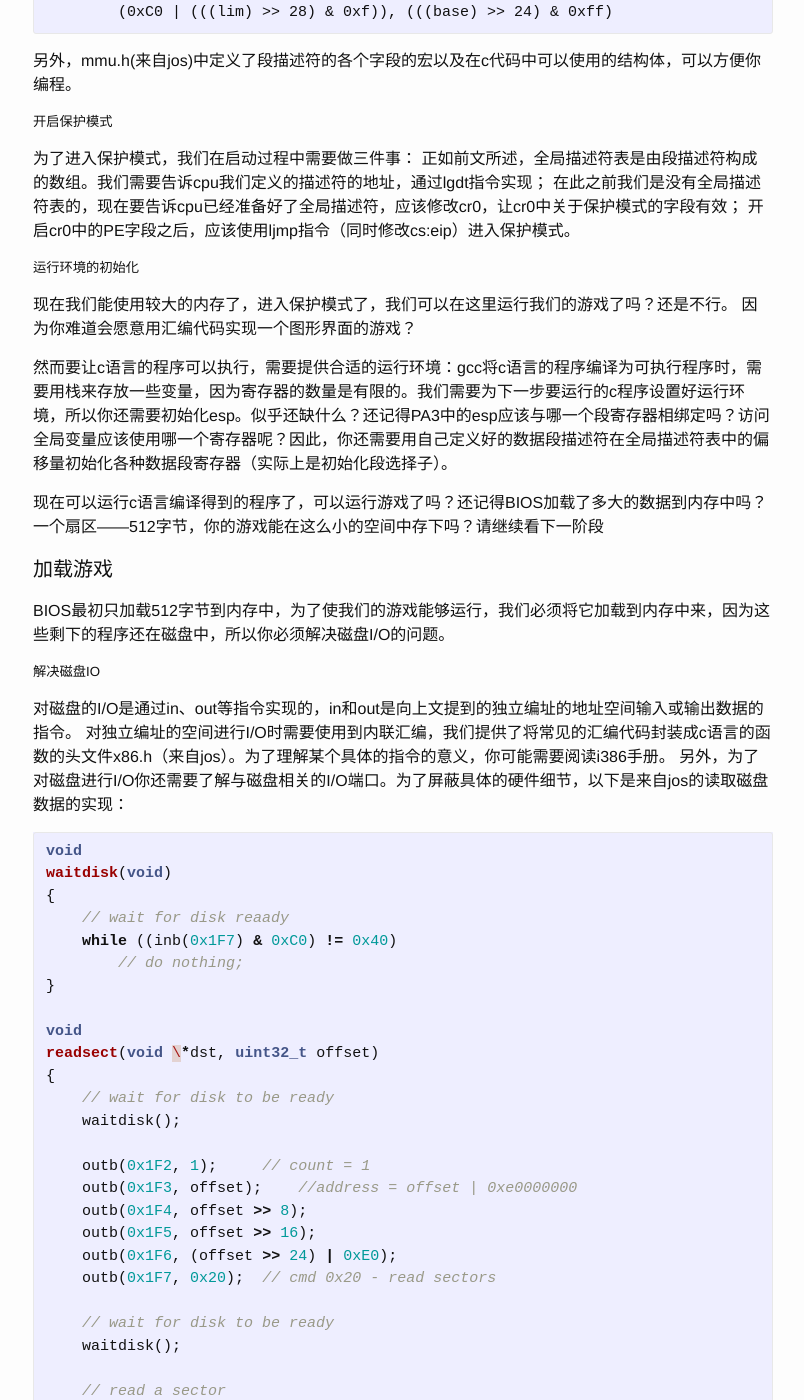
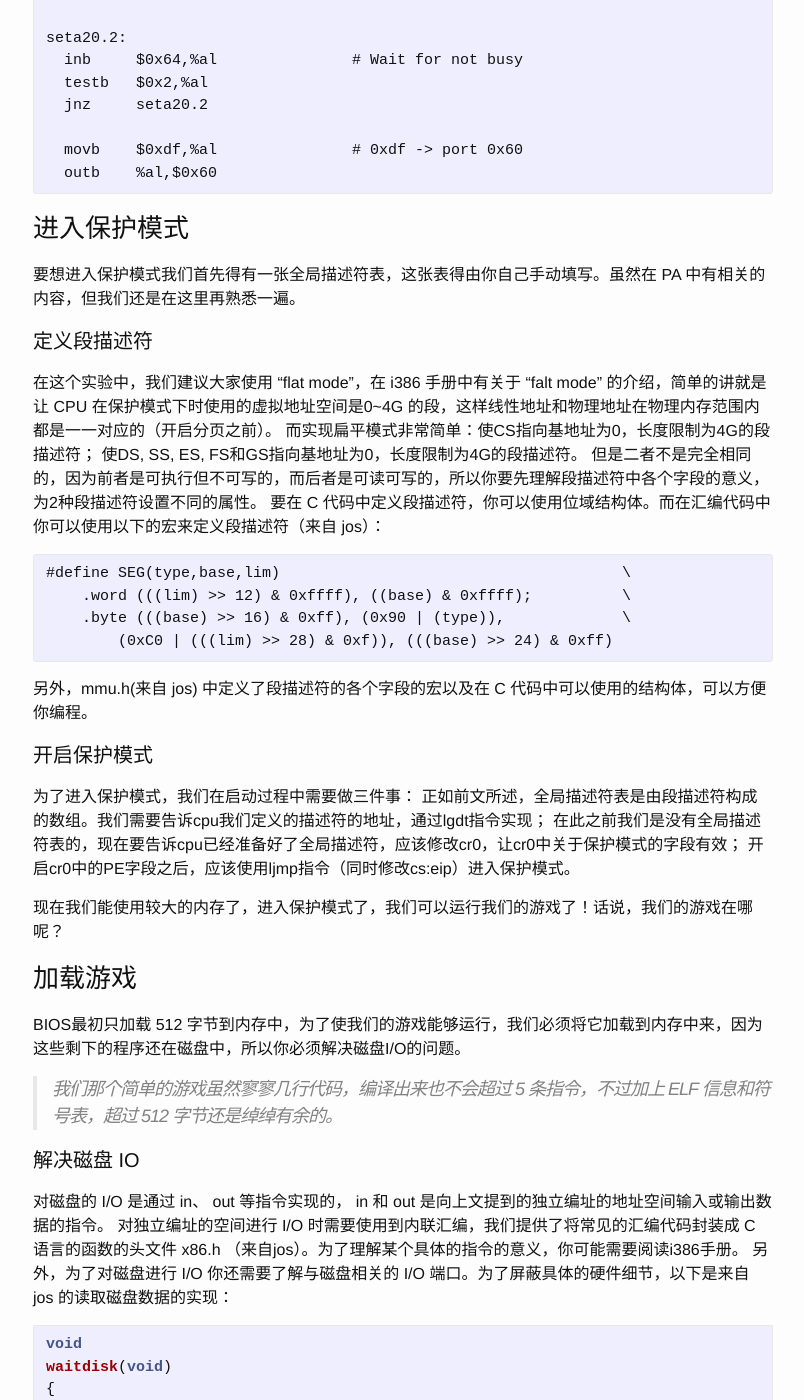
Before and after one commit to Wonicon/nju-oslab-lecture, a Jekyll site: the page built from _posts/2016-02-24-lab-01.md, in a window 1280 px wide and 1400 px high, scrolled down 2389 px. Shown: the whole window, without its empty margins (237-1041 px from the left). Built offline with Jekyll 4.4.1, drawn with Linux system fonts in a browser that asks for light colours; Markdown is read by kramdown in place of the engine named in the settings; comment, search, counter and statistics services are not loaded; some of the changed text lies outside the part shown.

Commit message:
Update phase 1

````diff
--- a/_posts/2016-02-24-lab-01.md
+++ b/_posts/2016-02-24-lab-01.md
@@ -1,9 +1,34 @@
 ---
 layout: post
-title: Lab 01
+title: Lab 01 （建设中）
 ---
 
-## 背景知识
+## 游戏
+
+在正式开始实验之前，我们要介绍一位贯穿整个实验始终的朋友：**游戏**。
+
+操作系统**内核**本身不产生价值，它是一个纯粹的支撑软件，是由其管理的应用程序们给予了它存在的意义，作为参照，可以了解下 Linux kernel 和 GNU\Linux 以及 Android 的关系。所以，为了让我们的内核可堪一用，需要为它提供一些应用程序，即我们的游戏，同时我们也将用这个游戏体验从无操作系统到有操作系统的过渡。
+
+这个游戏需要你们自行编写，它的最终形态是一个用 C 编写，运行在 i386 上的程序，能够响应按键，输出图形，有一定的交互逻辑。罗马不是一天建成的，所以不要为了写出一个酷炫的游戏而耽误太多时间，我们现在只需要一个足够简单的起点，毕竟实验刚开始是一片洪荒，连框架代码都没有，如果游戏代码太复杂，很可能很难跑起来。随着我们的内核逐步完善，你们的游戏的功能将越来越丰富，也越来越模块化。下面是我们推荐的游戏起点：
+
+```c
+// file: game.c
+int main(void)
+{
+  while (1) ;
+  return 0;
+}
+```
+
+嗯，虽然这看起来根本不是个游戏，但是不用担心，等你们真的能把上述代码在 QEMU 里跑起来时，才是放开手脚、解放想象力的时候。
+
+> 注意，不要在游戏设计上花费太多心思，只需要有图形显示，以及键盘交互即可，最好有时间概念。一些简单的例子如：贪吃蛇，打砖块，拼图，推箱子。
+
+下面我们开始实验，为了让你对实验的流程有明确的认识，能够准确地把握自己的进度，我们将实验划分成了数个小阶段。你不需要按照阶段提交，只需要一个阶段一个阶段的完成要求即可。
+
+## 阶段 1 Boot Loader 和串口输出
+
+阶段 1 的目标是编写一个 Boot Loader，将上述那个简单的~~根本不是~~游戏装载进内存并执行。
 
 ### 系统启动
 
@@ -21,25 +46,17 @@ https://en.wikipedia.org/wiki/Real_mode
 内联汇编：<br />
 https://gcc.gnu.org/onlinedocs/gcc/Extended-Asm.html
 
-为了对实验的流程有明确的认识，能够准确地把握自己的进度，我们将实验划分成了数个小阶段。你们不需要按照阶段提交，只需要一个阶段一个阶段的完成要求即可。
+现在我们知道了系统启动时便会执行 0x7c00 处的代码，那么能不能在这里就开始运行由 C 代码编译而来的程序呢？答案是否定的，因为我们处于实模式下并且 A20 地址线未打开。
 
-## 阶段 1 Boot Loader 和串口输出
-
-阶段 1 的目标是编写一个 Boot Loader，并且加载你编写的一个简单的 C 程序。
-
-### 系统启动
-
-现在你知道了系统启动时便会执行 0x7c00 处的代码，那么我们能不能在这里就开始运行由 C 代码编译而来的程序呢？答案是否定的，因为我们处于实模式下并且 A20 地址线未打开。
-
-在实模式下，地址线的宽度是 16 位，配合段寄存器只能访问 1M 的内容；并且我们只能执行 16 位的机器指令，而编译器编译 C 代码一般得到的应该是 32 位的机器码（如果你的机器是 64 位的，那么默认生成 64 位代码，注意给 `gcc` 加上 `-m32` 编译选项）。
+首先，在实模式下，地址线的宽度是 16 位，配合段寄存器只能访问 1M 的内容；并且我们只能执行 16 位的机器指令，而编译器编译 C 代码一般得到的应该是 32 位的机器码（如果你的机器是 64 位的，那么默认生成 64 位代码，注意给 `gcc` 加上 `-m32` 编译选项）。
 
 如果我们设置了 CR0 的 `PE` 位从而进入了保护模式，可以执行 32 位代码了，但是如果 A20 地址线没有打开，则可以访问的内存只能是奇数 1M 段，即 1M, 3M, 5M...也就是 00000-FFFFF, 200000-2FFFFF, 300000-3FFFFF...
 
-为了将游戏运行起来，首先需要打破这些枷锁。那么我们是先开启保护模式还是先打开A20地址线呢？在开启保护模式前，可以方便地使用 BIOS 中断来开启 A20 地址线，所以我们建议你先打开 A20 地址线。
+为了将游戏运行起来，首先需要打破这些枷锁。那么我们是先开启保护模式还是先打开A20地址线呢？在开启保护模式前，可以方便地使用 BIOS 中断来开启 A20 地址线，所以我们建议先打开 A20 地址线。
 
-#### 开启 A20 地址线
+### A20 地址线
 
-这是jos中开启A20地址线的实现：
+这是 jos 中开启 A20 地址线的实现：
 
 ```assembly
 seta20.1:
@@ -59,13 +76,16 @@ seta20.2:
   outb    %al,$0x60
 ```
 
-#### 进入保护模式
-要想进入保护模式我们得有一张全局描述符表，这张表得由你自己手动填写。
-##### 定义段描述符
-在这个实验中，我们建议大家使用"flat mode"，在i386手册中有关于"falt mode"的介绍，简单的讲就是让CPU在保护模式下时使用的虚拟地址空间是0~4G的段，这样线性地址和物理地址在物理内存范围内都是一一对应的。
+### 进入保护模式
+
+要想进入保护模式我们首先得有一张全局描述符表，这张表得由你自己手动填写。虽然在 PA 中有相关的内容，但我们还是在这里再熟悉一遍。
+
+#### 定义段描述符
+
+在这个实验中，我们建议大家使用 "flat mode"，在 i386 手册中有关于 "falt mode" 的介绍，简单的讲就是让 CPU 在保护模式下时使用的虚拟地址空间是0~4G 的段，这样线性地址和物理地址在物理内存范围内都是一一对应的（开启分页之前）。
 而实现扁平模式非常简单：使CS指向基地址为0，长度限制为4G的段描述符；
 使DS, SS, ES, FS和GS指向基地址为0，长度限制为4G的段描述符。
-但是二者也不是完全相同的，因为前者是可执行但不可写的，而后者是可读可写的，所以你要先理解段描述符中各个字段的意义，为2种段描述符设置不同的属性。
+但是二者不是完全相同的，因为前者是可执行但不可写的，而后者是可读可写的，所以你要先理解段描述符中各个字段的意义，为2种段描述符设置不同的属性。
 要在 C 代码中定义段描述符，你可以使用位域结构体。而在汇编代码中你可以使用以下的宏来定义段描述符（来自 jos）：
 
 ```assembly
@@ -74,28 +94,29 @@ seta20.2:
     .byte (((base) >> 16) & 0xff), (0x90 | (type)),             \
         (0xC0 | (((lim) >> 28) & 0xf)), (((base) >> 24) & 0xff)
 ```
-另外，mmu.h(来自jos)中定义了段描述符的各个字段的宏以及在c代码中可以使用的结构体，可以方便你编程。
 
-##### 开启保护模式
+另外，mmu.h(来自 jos) 中定义了段描述符的各个字段的宏以及在 C 代码中可以使用的结构体，可以方便你编程。
+
+#### 开启保护模式
+
 为了进入保护模式，我们在启动过程中需要做三件事：
 正如前文所述，全局描述符表是由段描述符构成的数组。我们需要告诉cpu我们定义的描述符的地址，通过lgdt指令实现；
 在此之前我们是没有全局描述符表的，现在要告诉cpu已经准备好了全局描述符，应该修改cr0，让cr0中关于保护模式的字段有效；
 开启cr0中的PE字段之后，应该使用ljmp指令（同时修改cs:eip）进入保护模式。
 
-##### 运行环境的初始化
-现在我们能使用较大的内存了，进入保护模式了，我们可以在这里运行我们的游戏了吗？还是不行。
-因为你难道会愿意用汇编代码实现一个图形界面的游戏？
+现在我们能使用较大的内存了，进入保护模式了，我们可以运行我们的游戏了！话说，我们的游戏在哪呢？
 
-然而要让c语言的程序可以执行，需要提供合适的运行环境：gcc将c语言的程序编译为可执行程序时，需要用栈来存放一些变量，因为寄存器的数量是有限的。我们需要为下一步要运行的c程序设置好运行环境，所以你还需要初始化esp。似乎还缺什么？还记得PA3中的esp应该与哪一个段寄存器相绑定吗？访问全局变量应该使用哪一个寄存器呢？因此，你还需要用自己定义好的数据段描述符在全局描述符表中的偏移量初始化各种数据段寄存器（实际上是初始化段选择子）。
+### 加载游戏
 
-现在可以运行c语言编译得到的程序了，可以运行游戏了吗？还记得BIOS加载了多大的数据到内存中吗？一个扇区——512字节，你的游戏能在这么小的空间中存下吗？请继续看下一阶段
+BIOS最初只加载 512 字节到内存中，为了使我们的游戏能够运行，我们必须将它加载到内存中来，因为这些剩下的程序还在磁盘中，所以你必须解决磁盘I/O的问题。
 
-#### 加载游戏
-BIOS最初只加载512字节到内存中，为了使我们的游戏能够运行，我们必须将它加载到内存中来，因为这些剩下的程序还在磁盘中，所以你必须解决磁盘I/O的问题。
-##### 解决磁盘IO
-对磁盘的I/O是通过in、out等指令实现的，in和out是向上文提到的独立编址的地址空间输入或输出数据的指令。
-对独立编址的空间进行I/O时需要使用到内联汇编，我们提供了将常见的汇编代码封装成c语言的函数的头文件x86.h（来自jos）。为了理解某个具体的指令的意义，你可能需要阅读i386手册。
-另外，为了对磁盘进行I/O你还需要了解与磁盘相关的I/O端口。为了屏蔽具体的硬件细节，以下是来自jos的读取磁盘数据的实现：
+> 我们那个简单的游戏虽然寥寥几行代码，编译出来也不会超过 5 条指令，不过加上 ELF 信息和符号表，超过 512 字节还是绰绰有余的。
+
+#### 解决磁盘 IO
+
+对磁盘的 I/O 是通过 in、 out 等指令实现的， in 和 out 是向上文提到的独立编址的地址空间输入或输出数据的指令。
+对独立编址的空间进行 I/O 时需要使用到内联汇编，我们提供了将常见的汇编代码封装成 C 语言的函数的头文件 x86.h （来自jos）。为了理解某个具体的指令的意义，你可能需要阅读i386手册。
+另外，为了对磁盘进行 I/O 你还需要了解与磁盘相关的 I/O 端口。为了屏蔽具体的硬件细节，以下是来自 jos 的读取磁盘数据的实现：
 
 ```c
 void
@@ -107,7 +128,7 @@ waitdisk(void)
 }
 
 void
-readsect(void \*dst, uint32_t offset)
+readsect(void *dst, uint32_t offset)
 {
     // wait for disk to be ready
     waitdisk();
@@ -126,9 +147,9 @@ readsect(void \*dst, uint32_t offset)
     insl(0x1F0, dst, SECTSIZE/4);
 }
 ```
-##### 解析elf header
-利用readsect函数，你可以从内存中载入足够大的数据块，使其完整地包含了elf header。下一步就是对elf header进行解析，
-首先是elf header的结构，为了便于解析，可以参考以下结构：
+#### 解析 ELF
+
+利用 readsect 函数，你可以从内存中载入足够大的数据块，使其完整地包含了 elf header 。下一步就是对 elf header 进行解析，首先要熟悉 elf header 的结构，可以参考以下结构：
 
 ```c
 /* ELF32二进制文件头 */
@@ -151,8 +172,9 @@ struct ELFHeader {
 };
 ```
 
-我们需要一块连续的内存空间来容纳ELF文件头，通过磁盘读取函数将游戏的elf header读入到选定的内存位置，通过phoff可以找到ProgramHeader，通过phnum可知道程序段的数目，通过entry可以得到程序的入口地址。
-program header的结构如下：
+我们需要一块连续的内存空间来容纳ELF文件头，通过磁盘读取函数将游戏的 elf header 读入到选定的内存位置，通过 phoff 可以找到 ProgramHeader ，通过 phnum 可知道程序段的数目，通过 entry 可以得到程序的入口地址。
+
+program header 的结构如下：
 
 ```c
 /* ELF32 Program header */
@@ -168,12 +190,17 @@ struct ProgramHeader {
 };
 ```
 
-通过磁盘读写函数将各程序段从磁盘加载到paddr处，并将filesz, memsz之间的物理区间清零。
-这个工作你已经在PA2中做过了，如果对此部分内容有所遗忘，你可以查看PA2讲义中与loader相关的部分和你自己实现的loader的代码。根据解析elf header的结果，你可以从磁盘中将整个游戏加载到内存中。
-##### 跳转到游戏
-现在整个游戏的代码全部都在内存中，你终于可以运行它了。怎么运行呢？你现在一定拥有刚刚加载进来的游戏的物理地址，只需要将它的地址转化为一个函数指针，再对其进行调用即可。
+通过磁盘读写函数将各程序段从磁盘加载到 paddr 处，并将 filesz,  memsz 之间的物理区间清零。
+这个工作你已经在PA2中做过了，如果对此部分内容有所遗忘，你可以查看PA2讲义中与 loader 相关的部分和你自己实现的 loader 的代码。根据解析 elf header 的结果，你可以从磁盘中将整个游戏加载到内存中。
+
+#### 跳转到游戏
+
+现在整个游戏的代码全部都在内存中，你终于可以运行它了。且慢，要让 C 语言的程序可以执行，需要提供合适的运行环境，最重要的就是栈空间，所以你需要给 esp 一个确定的值，并且保证它不会与代码段和数据段重叠。
+
+之后，你就可以用从 ELF 头中获得的 entry 跳转到游戏的入口函数了。
 
 ### 关于实现bootloader更多细节
+
 1. 在此阶段中完成的汇编代码，建议你在boot/boot.S中完成，包括：关中断，开启A20地址线，开启保护模式，初始化运行环境；
 2. 在此阶段中完成的c代码，建议你在boot/main.c中完成，包括：解决磁盘I/O的代码，解析elf header和加载余下部分游戏的代码，以及跳转到游戏。
 3. 第一条指令你应该关中断，因为此时你还没有填写自己的IDT，如果开中断会因为triple fault而不断重启；
````
